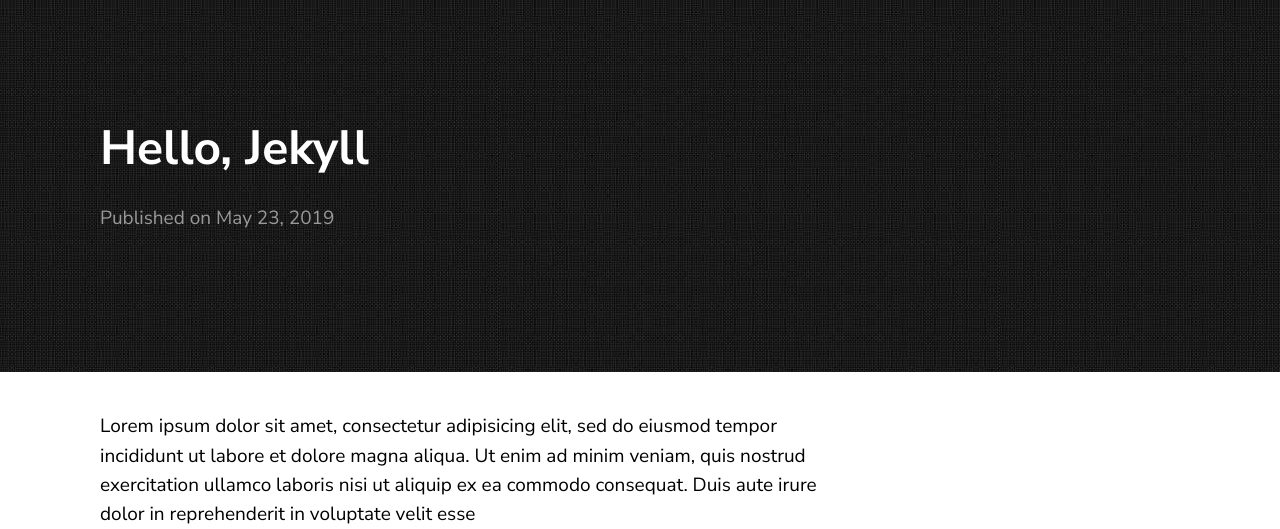
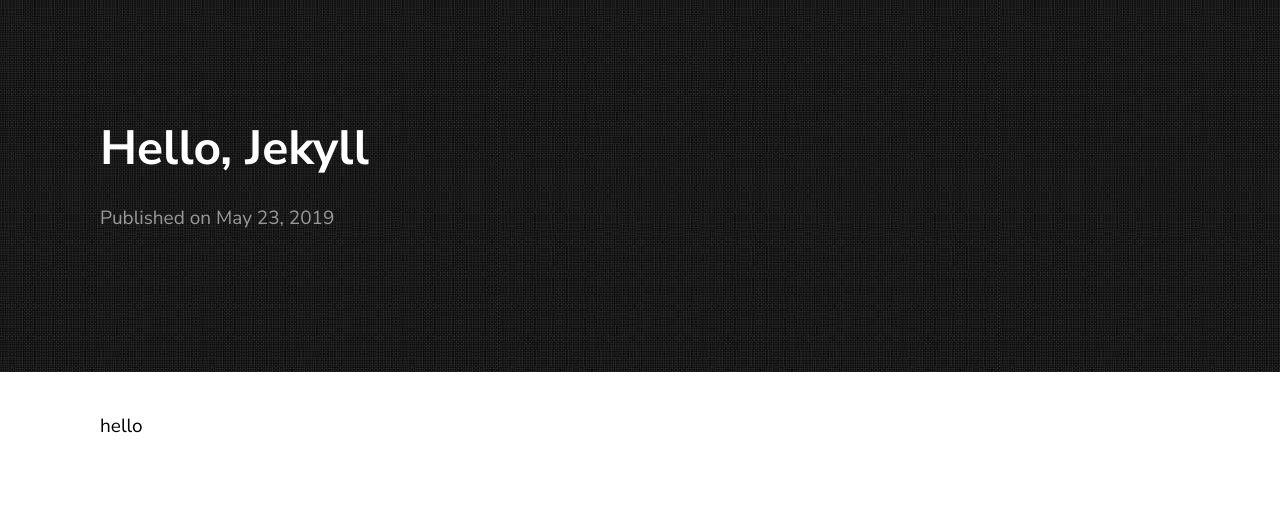
Before and after one commit to Dayy9984/Dayy9984.github.io, a Jekyll site: the page built from _posts/2019-05-23-welcome-to-jekyll.markdown, in a window 1280 px wide. Shown: the top 529 px of the page. Built offline with Jekyll 4.4.1, drawn with Linux system fonts in a browser that asks for light colours; some of the changed text lies outside the part shown; grey boxes are pictures that could not be loaded.

Commit message:
Update 2019-05-23-welcome-to-jekyll.markdown

```diff
--- a/_posts/2019-05-23-welcome-to-jekyll.markdown
+++ b/_posts/2019-05-23-welcome-to-jekyll.markdown
@@ -3,12 +3,4 @@ layout: post
 title:  "Hello, Jekyll"
 date:   2019-05-23 21:03:36 +0530
 ---
-Lorem ipsum dolor sit amet, consectetur adipisicing elit, sed do eiusmod tempor incididunt ut labore et dolore magna aliqua. Ut enim ad minim veniam, quis nostrud exercitation ullamco laboris nisi ut aliquip ex ea commodo consequat. Duis aute irure dolor in reprehenderit in voluptate velit esse
-
-![texture theme preview](https://images.unsplash.com/photo-1500322969630-a26ab6eb64cc?ixlib=rb-1.2.1&ixid=eyJhcHBfaWQiOjEyMDd9&w=1000&q=80)
-
-Check out the [Jekyll docs][jekyll-docs] for more info on how to get the most out of Jekyll. File all bugs/feature requests at [Jekyll’s GitHub repo][jekyll-gh]. If you have questions, you can ask them on [Jekyll Talk][jekyll-talk].
-
-[jekyll-docs]: https://jekyllrb.com/docs/home
-[jekyll-gh]:   https://github.com/jekyll/jekyll
-[jekyll-talk]: https://talk.jekyllrb.com/
+hello
```
